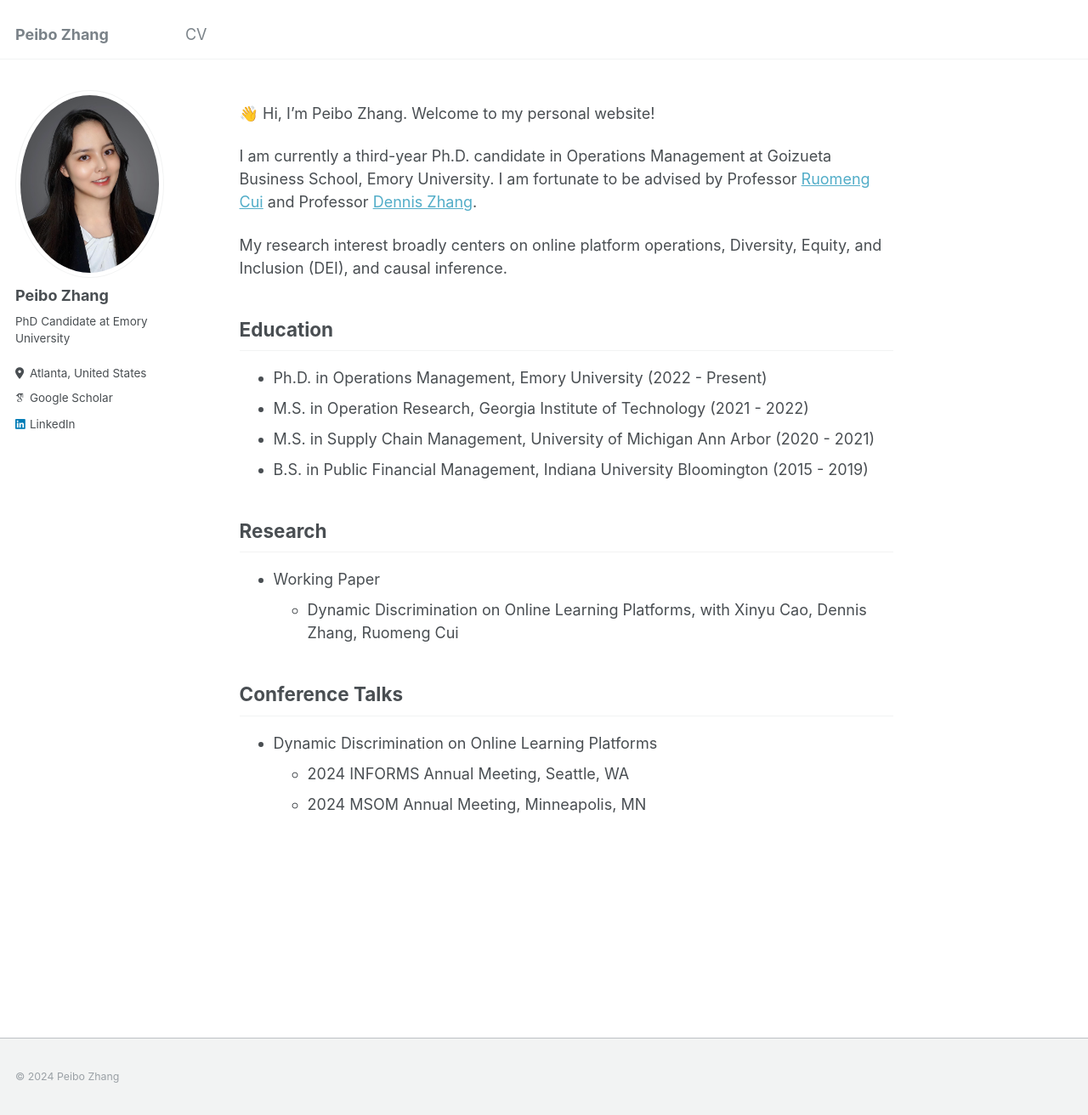
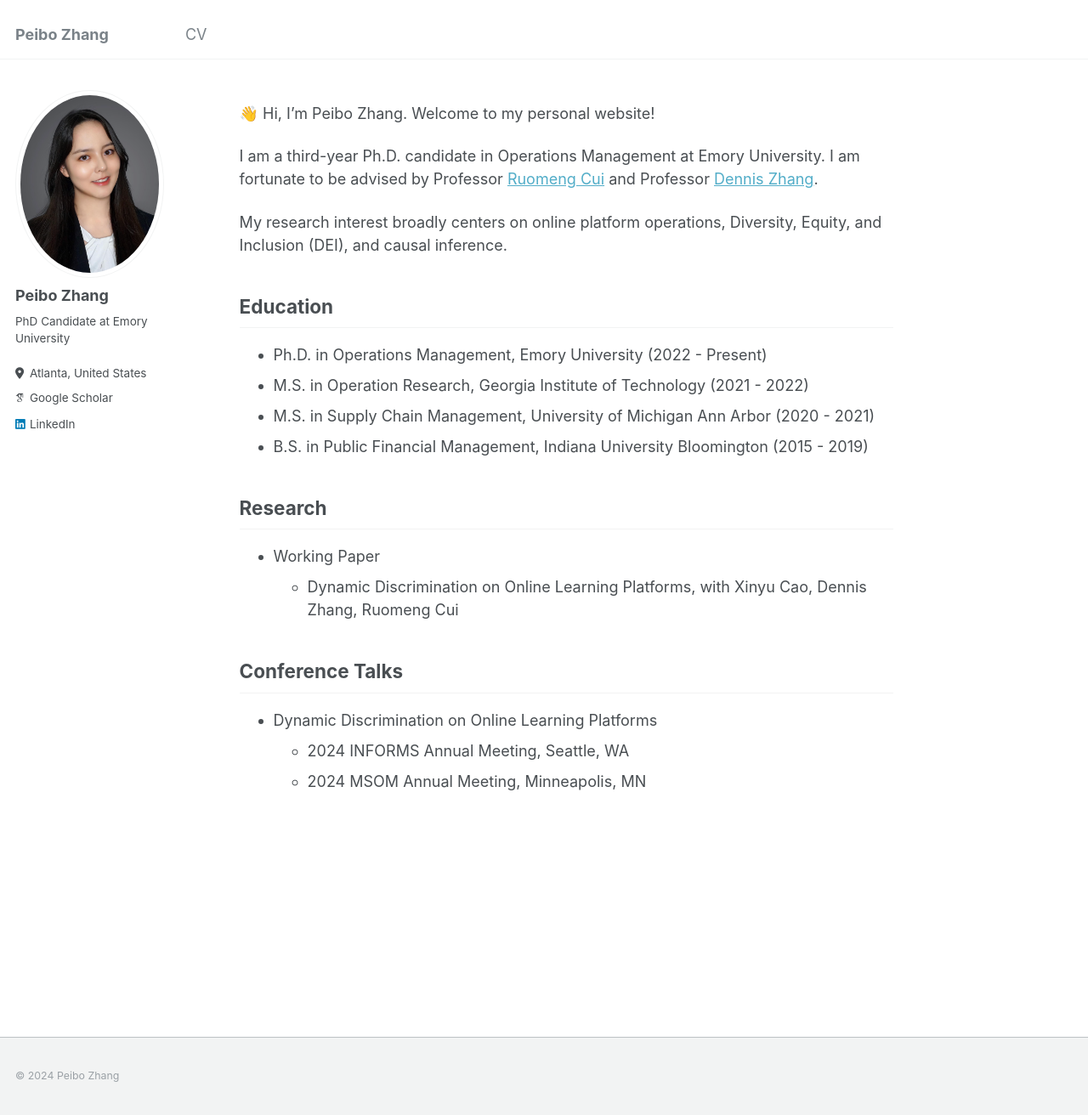
Before and after one commit to PeiboZhang/peibozhang.github.io, a Jekyll site: the page built from _pages/about.md, in a window 1280 px wide and 1312 px high. Shown: the whole window at 85% size. Built offline with Jekyll 4.4.1, drawn with Linux system fonts in a browser that asks for light colours; some web fonts are replaced.

Commit message:
Update about.md

```diff
--- a/_pages/about.md
+++ b/_pages/about.md
@@ -20,7 +20,7 @@ redirect_from:
 
 👋 Hi, I'm Peibo Zhang. Welcome to my personal website!
 
-I am currently a third-year Ph.D. candidate in Operations Management at Goizueta Business School, Emory University. I am fortunate to be advised by Professor [Ruomeng Cui](http://ruomengcui.com/) and Professor [Dennis Zhang](http://www.denniszhang.org/).
+I am a third-year Ph.D. candidate in Operations Management at Emory University. I am fortunate to be advised by Professor [Ruomeng Cui](http://ruomengcui.com/) and Professor [Dennis Zhang](http://www.denniszhang.org/).
 
 My research interest broadly centers on online platform operations, Diversity, Equity, and Inclusion (DEI), and causal inference.
 
```
